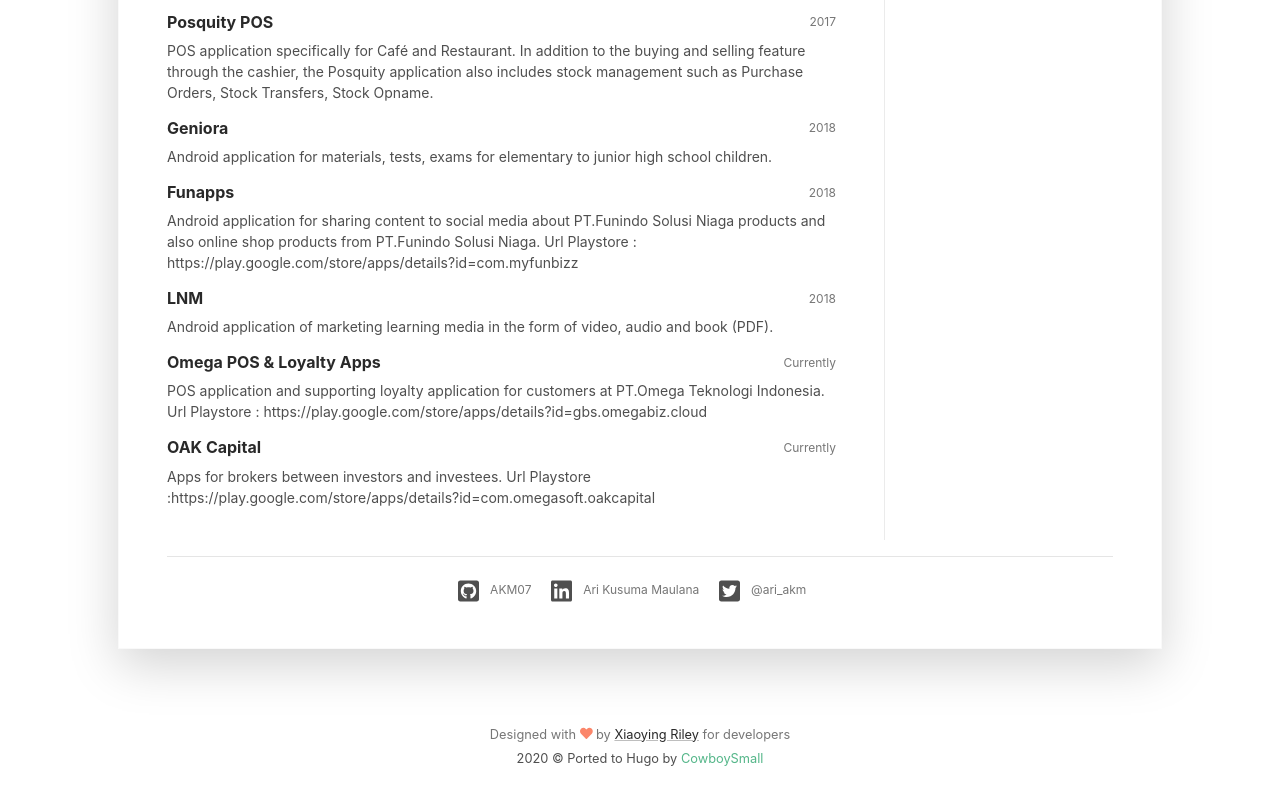
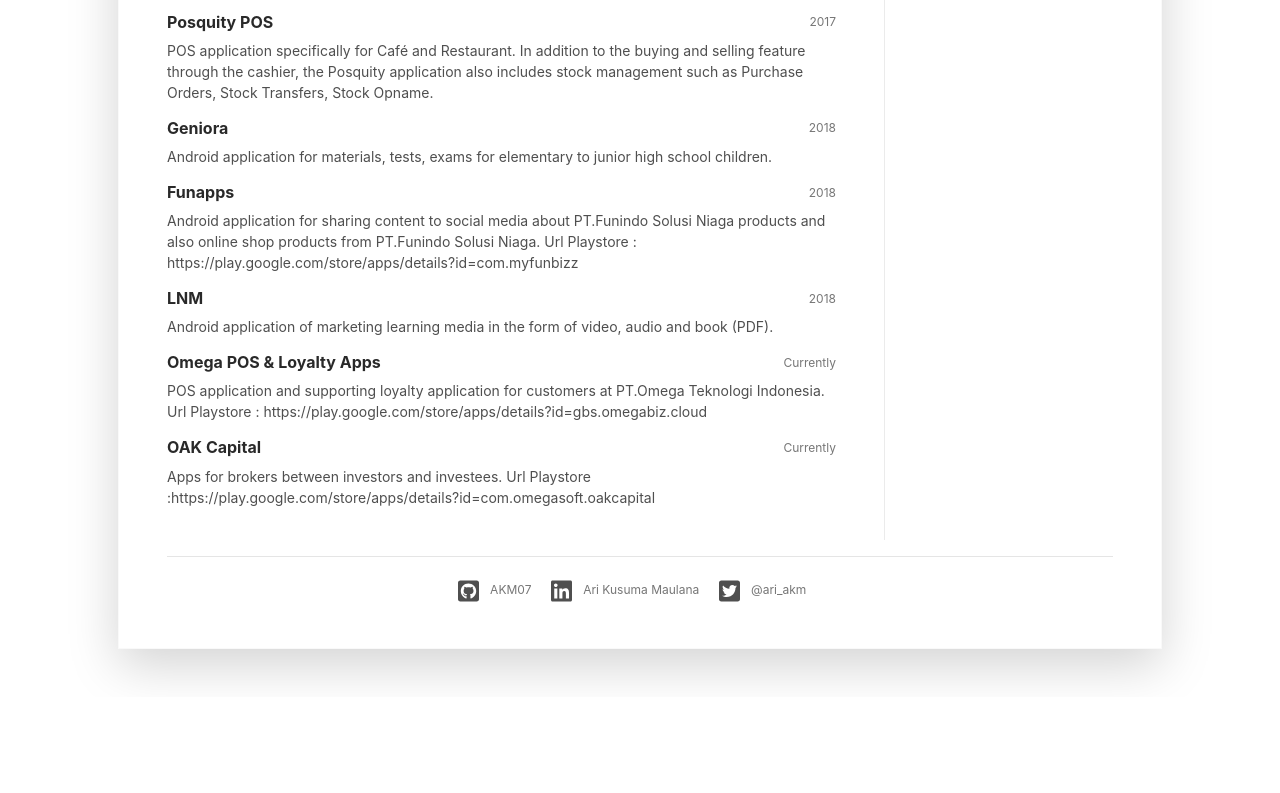
Before and after one commit to AKM07/AKM07.github.io, a plain HTML site: page index.html in a window 1280 px wide. Shown: the part 1350-2143 px from the top of the page. After the commit the page ends 2047 px from the top, so only its background shows below. Drawn offline with Linux system fonts and the light colour scheme.

Commit message:
Update index

```diff
--- a/index.html
+++ b/index.html
@@ -446,14 +446,6 @@
         </div>
 
 
-        <footer class="footer text-center py-4">
-
-
-
-            <small class="copyright text-muted">Designed with <i class="fas fa-heart"></i> by <a class="theme-link" href="http://themes.3rdwavemedia.com" target="_blank">Xiaoying Riley</a> for developers</small>
-            <br>
-            <small class="copyright">2020 &copy; Ported to Hugo by <a href="https://github.com/cowboysmall" target="_blank">CowboySmall</a></small>
-        </footer>
 
 
     </div>
```
